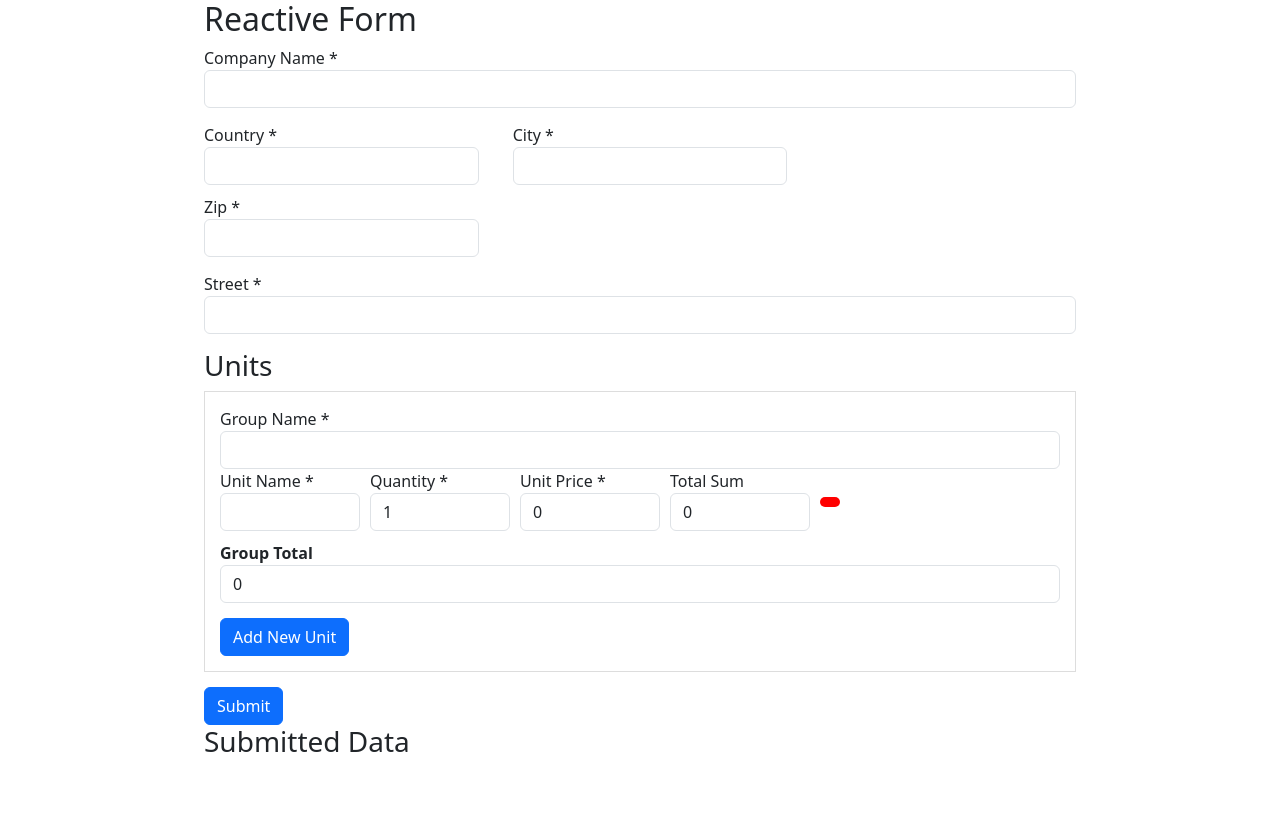
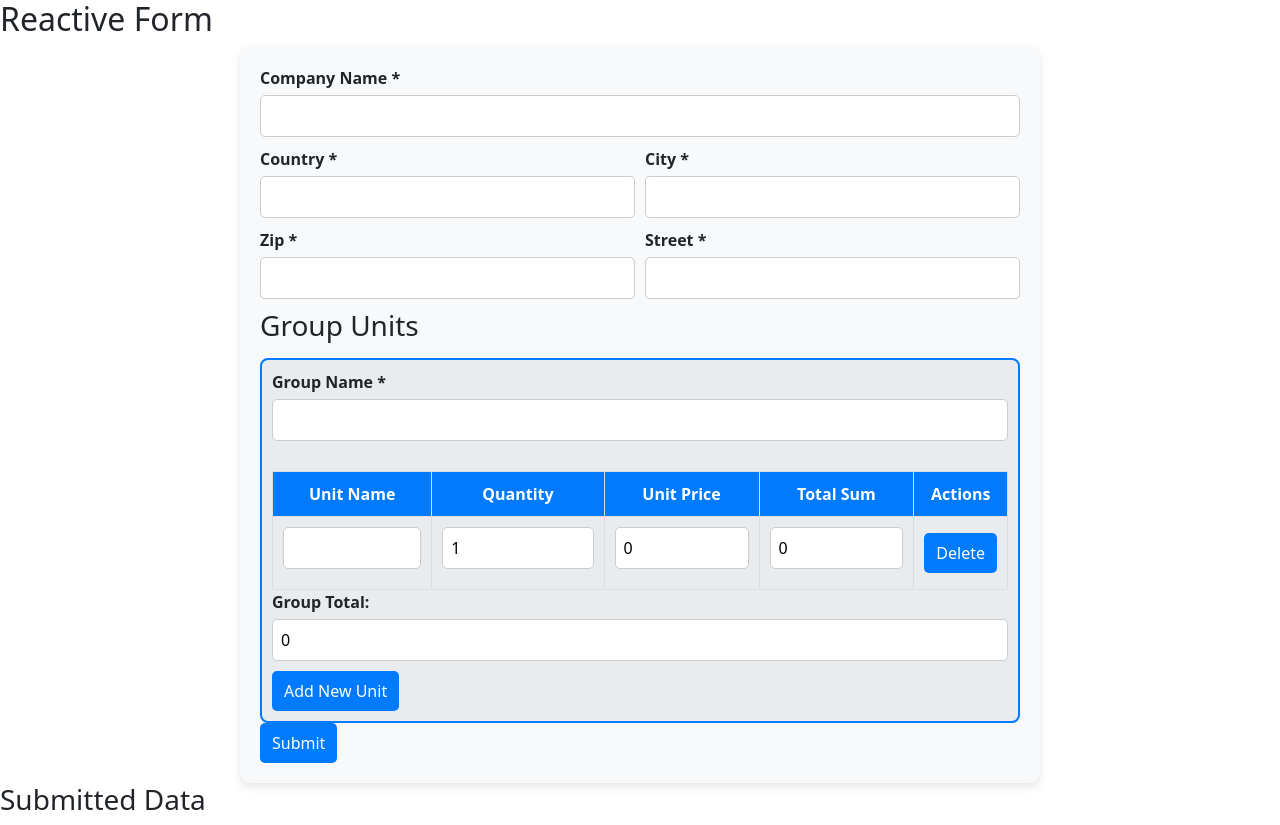
Before and after one commit to an-gaurigujar/Angular, an Angular app: page / in a window 1280 px wide. Before the commit the page ends 800 px from the top, so only its background shows below. Built offline with nearby package versions, Linux system fonts and the light colour scheme.

Commit message:
added patchvalue functionality

```diff
--- a/src/app/complex-form/complex-form.component.css
+++ b/src/app/complex-form/complex-form.component.css
@@ -1,41 +1,99 @@
-.container {
-  width: 70%;
+
+form {
+  max-width: 800px;
   margin: auto;
+  padding: 20px;
+  background: #f8f9fa;
+  border-radius: 10px;
+  box-shadow: 0px 4px 10px rgba(0, 0, 0, 0.1);
 }
-.form-group {
-  margin-bottom: 15px;
+
+label {
+  font-weight: bold;
+  margin-bottom: 5px;
 }
-.row {
-  display: flex;
-  gap: 10px;
-  margin-bottom: 15px;
+
+
+input {
+  width: 100%;
+  padding: 8px;
+  margin-bottom: 10px;
+  border: 1px solid #ccc;
+  border-radius: 5px;
 }
+
 .unit-group {
-  padding: 15px;
-  border: 1px solid #ddd;
-  margin-bottom: 15px;
+  margin-top: 15px;
+  padding: 10px;
+  background: #e9ecef;
+  border-radius: 8px;
+  border: 2px solid #007bff;
 }
+
+.unit-group label {
+  display: block;
+  font-size: 16px;
+  font-weight: bold;
+  margin-bottom: 5px;
+}
+
+
 .unit-row {
   display: flex;
   align-items: center;
-  gap: 10px;
+  gap: 15px;
+  flex-wrap: wrap;
+  justify-content: space-between;
+  padding: 10px;
+  border: 1px solid #ddd;
+  border-radius: 5px;
+  background: #fff;
   margin-bottom: 10px;
 }
+
+
 .unit-row input {
+  width: 120px;
+}
+
+button {
+  background: #007bff;
+  color: white;
+  padding: 8px 12px;
+  border: none;
+  border-radius: 5px;
+  cursor: pointer;
+  transition: 0.3s;
+}
+
+button:hover {
+  background: #0056b3;
+}
+
+table {
   width: 100%;
+  margin-top: 20px;
+  border-collapse: collapse;
 }
-.remove-btn {
-  background-color: red;
+
+th, td {
+  padding: 10px;
+  border: 1px solid #ddd;
+  text-align: center;
+}
+
+th {
+  background: #007bff;
   color: white;
-  border: none;
-  padding: 5px 10px;
 }
-.remove-btn i {
-  font-size: 18px;
-}
+
 @media (max-width: 768px) {
   .unit-row {
     flex-direction: column;
     align-items: flex-start;
   }
+
+  input {
+    width: 100%;
+  }
 }
--- a/src/app/complex-form/complex-form.component.html
+++ b/src/app/complex-form/complex-form.component.html
@@ -1,77 +1,72 @@
-<div class="container">
+<div>
   <h2>Reactive Form</h2>
 
   <form [formGroup]="form" (ngSubmit)="submitForm()">
-    <div class="form-group">
-      <label>Company Name *</label>
-      <input type="text" class="form-control" formControlName="companyName">
-    </div>
+    <label>Company Name *</label>
+    <input type="text" formControlName="companyName" required>
 
-    <div class="row">
-      <div class="col-md-4">
+    <div style="display: flex; gap: 10px;">
+      <div style="flex: 1;">
         <label>Country *</label>
-        <input type="text" class="form-control" formControlName="country">
+        <input type="text" formControlName="country" required>
       </div>
-      <div class="col-md-4">
+      <div style="flex: 1;">
         <label>City *</label>
-        <input type="text" class="form-control" formControlName="city">
-      </div>
-      <div class="col-md-4">
-        <label>Zip *</label>
-        <input type="text" class="form-control" formControlName="zip">
+        <input type="text" formControlName="city" required>
       </div>
     </div>
 
-    <div class="form-group">
-      <label>Street *</label>
-      <input type="text" class="form-control" formControlName="street">
-    </div>
-
-    <h3>Units</h3>
-    <div formArrayName="unitGroups">
-      <div *ngFor="let group of unitGroups.controls; let i = index" [formGroupName]="i" class="unit-group">
-        <label>Group Name *</label>
-        <input type="text" class="form-control" formControlName="groupName">
-
-        <div formArrayName="units">
-          <div *ngFor="let unit of getUnits(i).controls; let j = index" [formGroupName]="j.toString()" class="unit-row d-flex align-items-center">
-            <div class="col-md-2">
-              <label>Unit Name *</label>
-              <input type="text" class="form-control" formControlName="unitName">
-            </div>
-            <div class="col-md-2">
-              <label>Quantity *</label>
-              <input type="number" class="form-control" formControlName="quantity" (input)="calculateTotal(i, j)">
-            </div>
-            <div class="col-md-2">
-              <label>Unit Price *</label>
-              <input type="number" class="form-control" formControlName="unitPrice" (input)="calculateTotal(i, j)">
-            </div>
-            <div class="col-md-2">
-              <label>Total Sum</label>
-              <input type="text" class="form-control" formControlName="totalSum" readonly>
-            </div>
-            <div class="col-md-2">
-              <button type="button" class="btn btn-danger remove-btn" (click)="removeUnit(i, j)">
-                <i class="fa fa-trash"></i>
-              </button>
-            </div>
-          </div>
-        </div>
-
-        <div class="form-group">
-          <label><strong>Group Total</strong></label>
-          <input type="text" class="form-control" formControlName="groupTotal" readonly>
-        </div>
-
-        <button type="button" class="btn btn-primary" (click)="addUnit(i)">Add New Unit</button>
+    <div style="display: flex; gap: 10px;">
+      <div style="flex: 1;">
+        <label>Zip *</label>
+        <input type="text" formControlName="zip" required>
+      </div>
+      <div style="flex: 1;">
+        <label>Street *</label>
+        <input type="text" formControlName="street" required>
       </div>
     </div>
 
-    <button type="submit" class="btn btn-primary">Submit</button>
+    <h3>Group Units</h3>
+
+    <div formArrayName="unitGroups">
+      <div *ngFor="let group of unitGroups.controls; let i = index" class="unit-group" [formGroupName]="i">
+        <label>Group Name *</label>
+        <input type="text" formControlName="groupName" required>
+
+        <table>
+          <thead>
+            <tr>
+              <th>Unit Name</th>
+              <th>Quantity</th>
+              <th>Unit Price</th>
+              <th>Total Sum</th>
+              <th>Actions</th>
+            </tr>
+          </thead>
+          <tbody formArrayName="units">
+            <tr *ngFor="let unit of getUnits(i).controls; let j = index" [formGroupName]="j">
+              <td><input type="text" formControlName="unitName" required></td>
+              <td><input type="number" formControlName="quantity" (input)="calculateTotal(i, j)" required></td>
+              <td><input type="number" formControlName="unitPrice" (input)="calculateTotal(i, j)" required></td>
+              <td><input type="text" formControlName="totalSum" readonly></td>
+              <td><button type="button" (click)="deleteUnit(i, j)">Delete</button></td>
+            </tr>
+          </tbody>
+        </table>
+
+        <label><b>Group Total:</b></label>
+        <input type="text" formControlName="groupTotal" readonly>
+
+        <button type="button" (click)="addUnit(i)">Add New Unit</button>
+      </div>
+    </div>
+
+    <button type="submit">Submit</button>
   </form>
+
   <h3>Submitted Data</h3>
-  <table class="table table-bordered" *ngIf="submittedData.length > 0">
+  <table *ngIf="submittedData.length > 0">
     <thead>
       <tr>
         <th>Company Name</th>
@@ -79,28 +74,29 @@
         <th>City</th>
         <th>Zip</th>
         <th>Street</th>
-        <th>Unit Groups</th>
+        <th>Group Name</th>
+        <th>Units</th>
+        <th>Group Total</th>
+        <th>Actions</th>
       </tr>
     </thead>
     <tbody>
-      <tr *ngFor="let data of submittedData">
+      <tr *ngFor="let data of submittedData; let idx = index">
         <td>{{ data.companyName }}</td>
         <td>{{ data.country }}</td>
         <td>{{ data.city }}</td>
         <td>{{ data.zip }}</td>
         <td>{{ data.street }}</td>
+        <td>{{ data.unitGroups[0]?.groupName }}</td>
         <td>
           <ul>
-            <li *ngFor="let group of data.unitGroups">
-              <strong>{{ group.groupName }}</strong> (Total: {{ group.groupTotal }})
-              <ul>
-                <li *ngFor="let unit of group.units">
-                  {{ unit.unitName }} - Qty: {{ unit.quantity }} - Price: {{ unit.unitPrice }} - Total: {{ unit.totalSum }}
-                </li>
-              </ul>
+            <li *ngFor="let unit of data.unitGroups[0]?.units">
+              {{ unit.unitName }} - Qty: {{ unit.quantity }} - Price: {{ unit.unitPrice }} - Total: {{ unit.totalSum }}
             </li>
           </ul>
         </td>
+        <td>{{ data.unitGroups[0]?.groupTotal }}</td>
+        <td><button (click)="editForm(idx)">Edit</button></td>
       </tr>
     </tbody>
   </table>
--- a/src/app/complex-form/complex-form.component.ts
+++ b/src/app/complex-form/complex-form.component.ts
@@ -12,6 +12,7 @@ import { CommonModule } from '@angular/common';
 export class ComplexFormComponent implements OnInit {
   form!: FormGroup;
   submittedData: any[] = [];
+  editingIndex: number | null = null;
 
   constructor(private fb: FormBuilder) {}
 
@@ -58,13 +59,17 @@ export class ComplexFormComponent implements OnInit {
     this.getUnits(groupIndex).push(unit);
   }
 
+  deleteUnit(groupIndex: number, unitIndex: number) {
+    this.getUnits(groupIndex).removeAt(unitIndex);
+    this.updateGroupTotal(groupIndex);
+  }
+
   calculateTotal(groupIndex: number, unitIndex: number) {
     const unit = this.getUnits(groupIndex).at(unitIndex);
     const quantity = unit.get('quantity')?.value || 0;
     const unitPrice = unit.get('unitPrice')?.value || 0;
     const totalSum = quantity * unitPrice;
     unit.patchValue({ totalSum });
-
 
     this.updateGroupTotal(groupIndex);
   }
@@ -78,16 +83,48 @@ export class ComplexFormComponent implements OnInit {
     this.unitGroups.at(groupIndex).patchValue({ groupTotal });
   }
 
-  removeUnit(groupIndex: number, unitIndex: number) {
-    this.getUnits(groupIndex).removeAt(unitIndex);
-    this.updateGroupTotal(groupIndex);
-  }
-
   submitForm() {
     if (this.form.valid) {
-      this.submittedData.push(this.form.value);
+      if (this.editingIndex !== null) {
+
+        this.submittedData[this.editingIndex] = { ...this.form.value };
+        this.editingIndex = null;
+      } else {
+
+        this.submittedData.push({ ...this.form.value });
+      }
       console.log('Submitted Data:', this.form.value);
       alert('Form Submitted Successfully!');
     }
   }
+
+  editForm(index: number) {
+    this.editingIndex = index;
+    const selectedData = this.submittedData[index];
+
+    this.form.reset();
+    this.form.patchValue(selectedData);
+
+    this.unitGroups.clear();
+    selectedData.unitGroups.forEach((group: any) => {
+      const groupForm = this.fb.group({
+        groupName: [group.groupName],
+        units: this.fb.array([]),
+        groupTotal: [group.groupTotal]
+      });
+
+      group.units.forEach((unit: any) => {
+        const unitForm = this.fb.group({
+          unitName: [unit.unitName],
+          quantity: [unit.quantity],
+          unitPrice: [unit.unitPrice],
+          totalSum: [unit.totalSum]
+        });
+
+        (groupForm.get('units') as FormArray).push(unitForm);
+      });
+
+      this.unitGroups.push(groupForm);
+    });
+  }
 }
```
